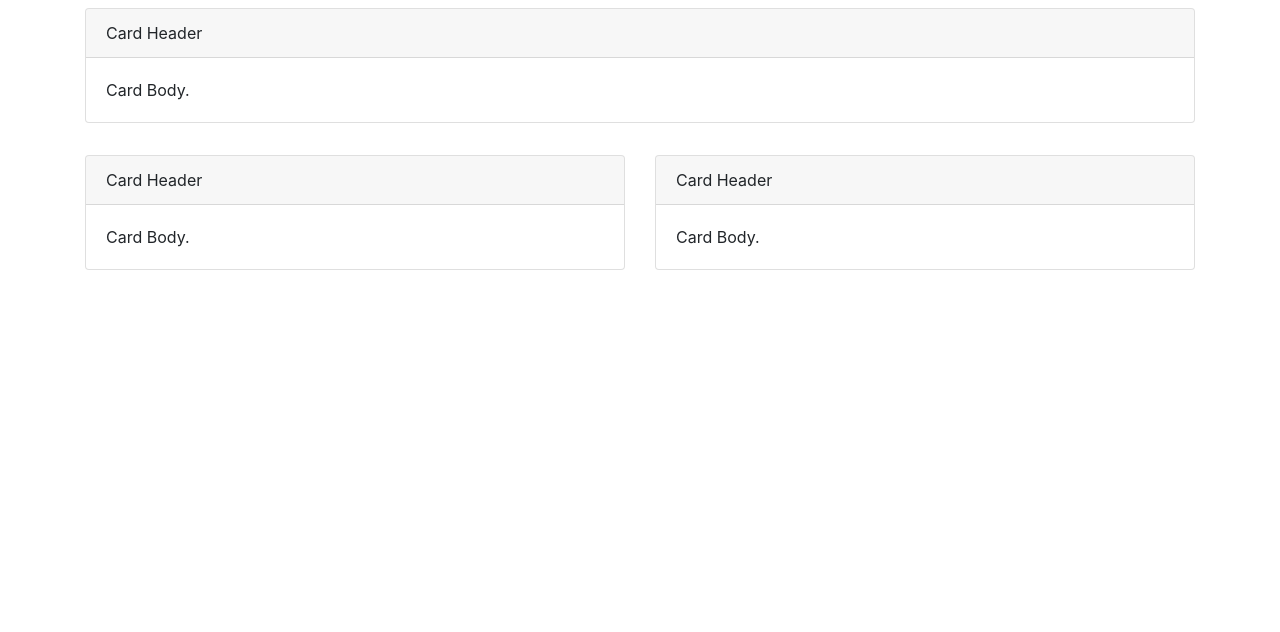
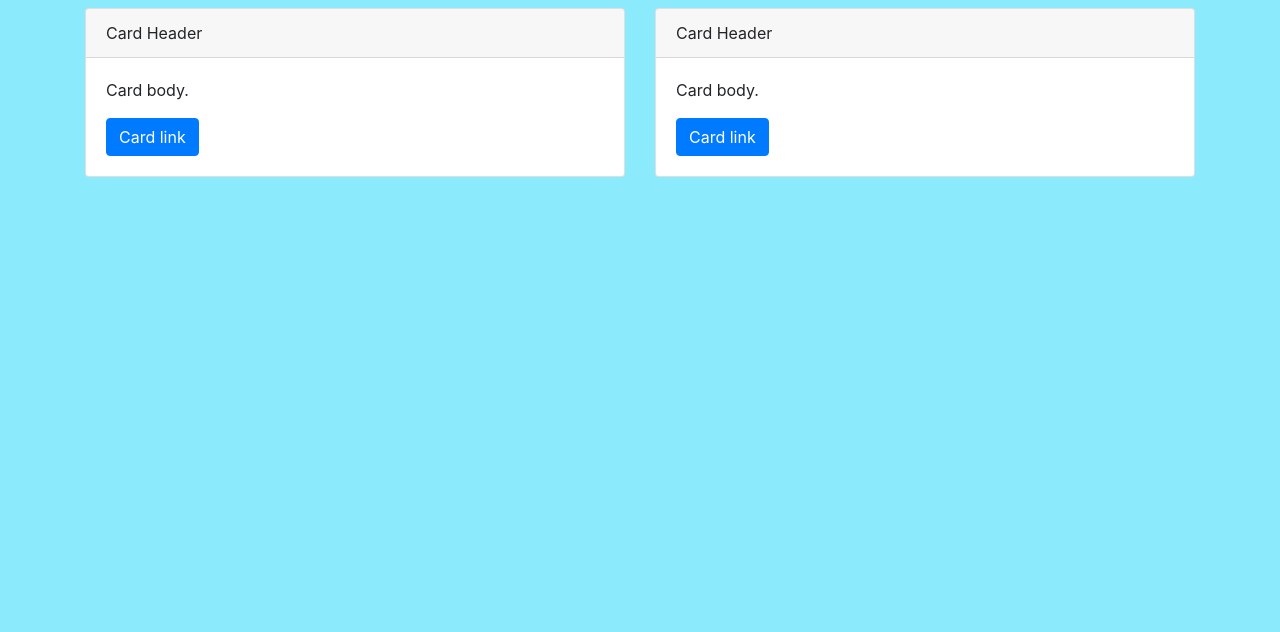
Before and after one commit to ntpyxl/MultiDev-Prelim-Act1, a plain HTML site: page likedFoods.html in a window 1280 px wide. Shown: the part 168-800 px from the top of the page. Drawn offline with nearby package versions, Linux system fonts and the light colour scheme.

```diff
--- a/likedFoods.html
+++ b/likedFoods.html
@@ -8,26 +8,18 @@
         <!-- Bootstrap CSS -->
         <link rel="stylesheet" href="https://cdn.jsdelivr.net/npm/bootstrap@4.6.2/dist/css/bootstrap.min.css" integrity="sha384-xOolHFLEh07PJGoPkLv1IbcEPTNtaed2xpHsD9ESMhqIYd0nLMwNLD69Npy4HI+N" crossorigin="anonymous">
 
-    <title>Foods I Like!</title>
+        <title>My Music Taste!</title>
     </head>
-  <body>
-    <!-- Optional JavaScript; choose one of the two! -->
-
-    <!-- Option 1: jQuery and Bootstrap Bundle (includes Popper) -->
+    <body style="background-color: #8ceafd;">
+        <!-- jQuery and Bootstrap Bundle (includes Popper) -->
         <script src="https://cdn.jsdelivr.net/npm/jquery@3.5.1/dist/jquery.slim.min.js" integrity="sha384-DfXdz2htPH0lsSSs5nCTpuj/zy4C+OGpamoFVy38MVBnE+IbbVYUew+OrCXaRkfj" crossorigin="anonymous"></script>
         <script src="https://cdn.jsdelivr.net/npm/bootstrap@4.6.2/dist/js/bootstrap.bundle.min.js" integrity="sha384-Fy6S3B9q64WdZWQUiU+q4/2Lc9npb8tCaSX9FK7E8HnRr0Jz8D6OP9dO5Vg3Q9ct" crossorigin="anonymous"></script>
-
-    <!-- Option 2: Separate Popper and Bootstrap JS -->
-    <!--
-    <script src="https://cdn.jsdelivr.net/npm/jquery@3.5.1/dist/jquery.slim.min.js" integrity="sha384-DfXdz2htPH0lsSSs5nCTpuj/zy4C+OGpamoFVy38MVBnE+IbbVYUew+OrCXaRkfj" crossorigin="anonymous"></script>
-    <script src="https://cdn.jsdelivr.net/npm/popper.js@1.16.1/dist/umd/popper.min.js" integrity="sha384-9/reFTGAW83EW2RDu2S0VKaIzap3H66lZH81PoYlFhbGU+6BZp6G7niu735Sk7lN" crossorigin="anonymous"></script>
-    <script src="https://cdn.jsdelivr.net/npm/bootstrap@4.6.2/dist/js/bootstrap.min.js" integrity="sha384-+sLIOodYLS7CIrQpBjl+C7nPvqq+FbNUBDunl/OZv93DB7Ln/533i8e/mZXLi/P+" crossorigin="anonymous"></script>
-    -->
 
         <nav class="navbar navbar-expand-lg navbar-dark bg-dark text-light">
             <button class="navbar-toggler" type="button" data-toggle="collapse" data-target="#navbarSupportedContent" aria-controls="navbarSupportedContent" aria-expanded="false" aria-label="Toggle navigation">
                 <span class="navbar-toggler-icon"></span>
             </button>
+
             <div class="collapse navbar-collapse" id="navbarSupportedContent">
                 <ul class="navbar-nav mr-auto">
                     <li class="nav-item ml-3">
@@ -40,23 +32,24 @@
                         <a class="nav-link" href="gamesPlayed.html">What Games I Play</a>
                     </li>
                     <li class="nav-item ml-3 active">
-            <a class="nav-link" href="likedFoods.html">Foods I Like</a>
+                        <a class="nav-link disabled" href="likedFoods.html">Foods I Like</a>
                     </li>
                 </ul>
             </div>
         </nav>
 
-    <h1 class="text-center pt-5">Foods That I Like!</h1>
+        <h1 class="text-center pt-5">Foods That I Like</h1>
 
         <div class="container">
             <div class="row">
-            <div class="col-12 my-3">
+                <div class="col-6 my-3">
                     <div class="card">
                         <div class="card-header">
                             Card Header
                         </div>
                         <div class="card-body">
-                        Card Body.
+                            <p class="card-text">Card body.</p>
+                            <a href="#" class="btn btn-primary card-link">Card link</a>
                         </div>
                     </div>
                 </div>
@@ -67,22 +60,11 @@
                             Card Header
                         </div>
                         <div class="card-body">
-                        Card Body.
+                            <p class="card-text">Card body.</p>
+                            <a href="#" class="btn btn-primary card-link">Card link</a>
                         </div>
                     </div>
                 </div>
-
-            <div class="col-6 my-3">
-                <div class="card">
-                    <div class="card-header">
-                        Card Header
-                    </div>
-                    <div class="card-body">
-                        Card Body.
-                    </div>
-                </div>
-            </div>
-
             </div>
         </div>
 
```
Also changed, not shown: gamesPlayed.html (+10 -28 lines), index.html (+6 -14 lines), musicTaste.html (+9 -27 lines). Lines whose indentation alone changed are shown as unchanged.
